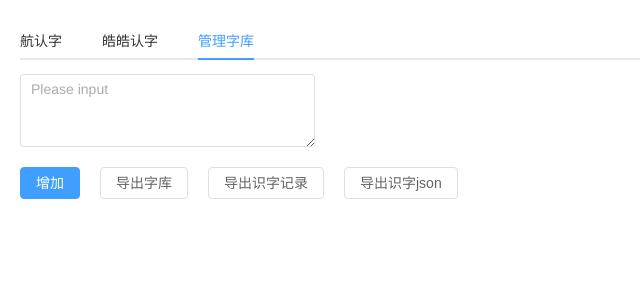
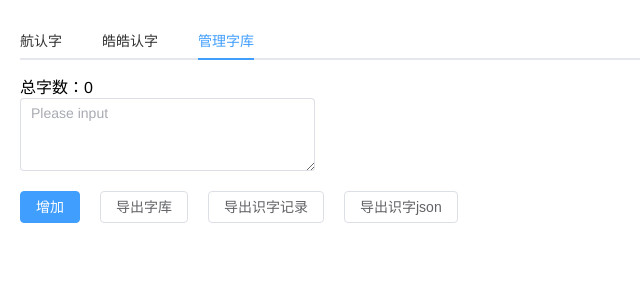
Before and after one commit to liaoxueqing/word-management, a Vue app: page / in a window 1280 px wide. Both pictures are taken after a click on the tab "管理字库". Shown: the top 300 px of the page, without its empty margins (0-640 px from the left). Built offline with nearby package versions, Linux system fonts and the light colour scheme.

Commit message:
feat: add total on management page, update word library

```diff
--- a/src/components/NewWordManagement.vue
+++ b/src/components/NewWordManagement.vue
@@ -1,4 +1,5 @@
 <template>
+  <el-row>总字数：{{ words.length }}</el-row>
   <el-row :wrap="true" :gutter="20" class="create-area">
     <el-col :xs="24" :sm="24" :md="8" :lg="6">
       <el-input
```
Also changed, not shown: public/WordLibary.md (+1 -1 lines).
